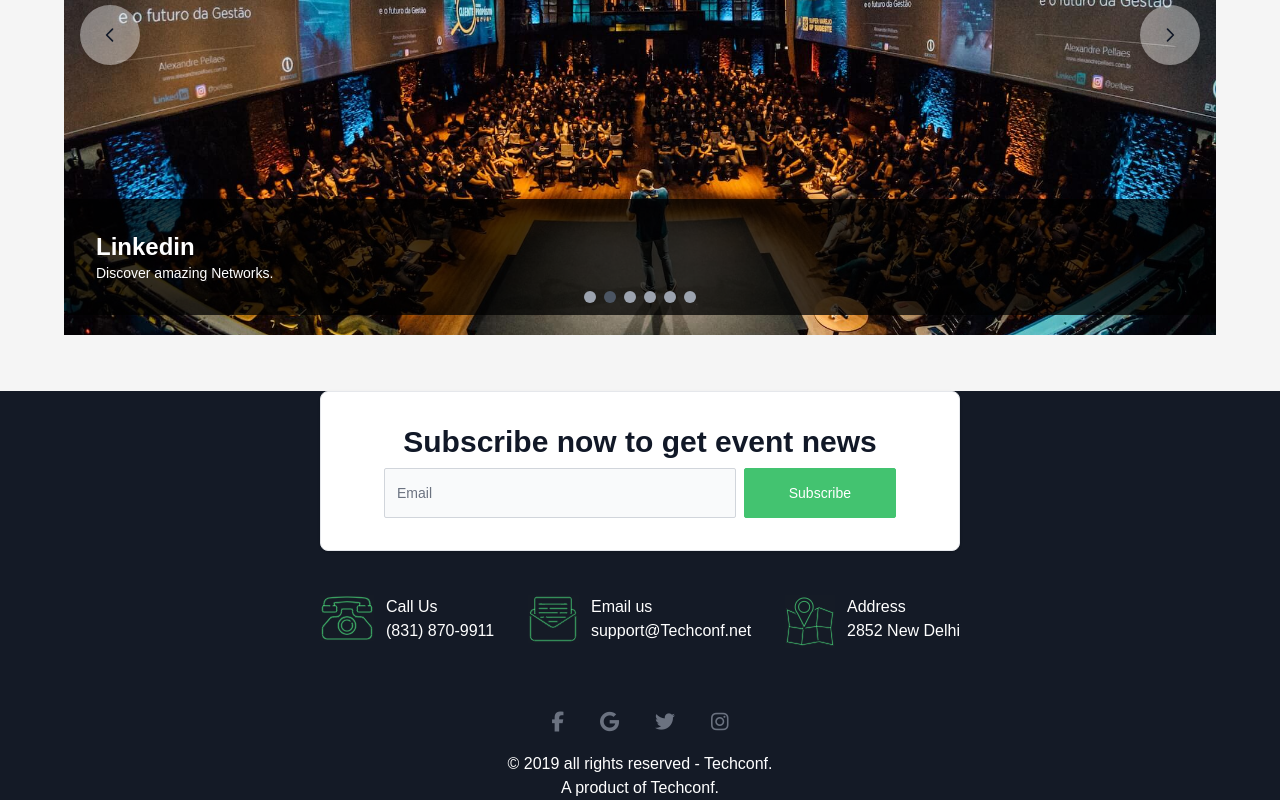
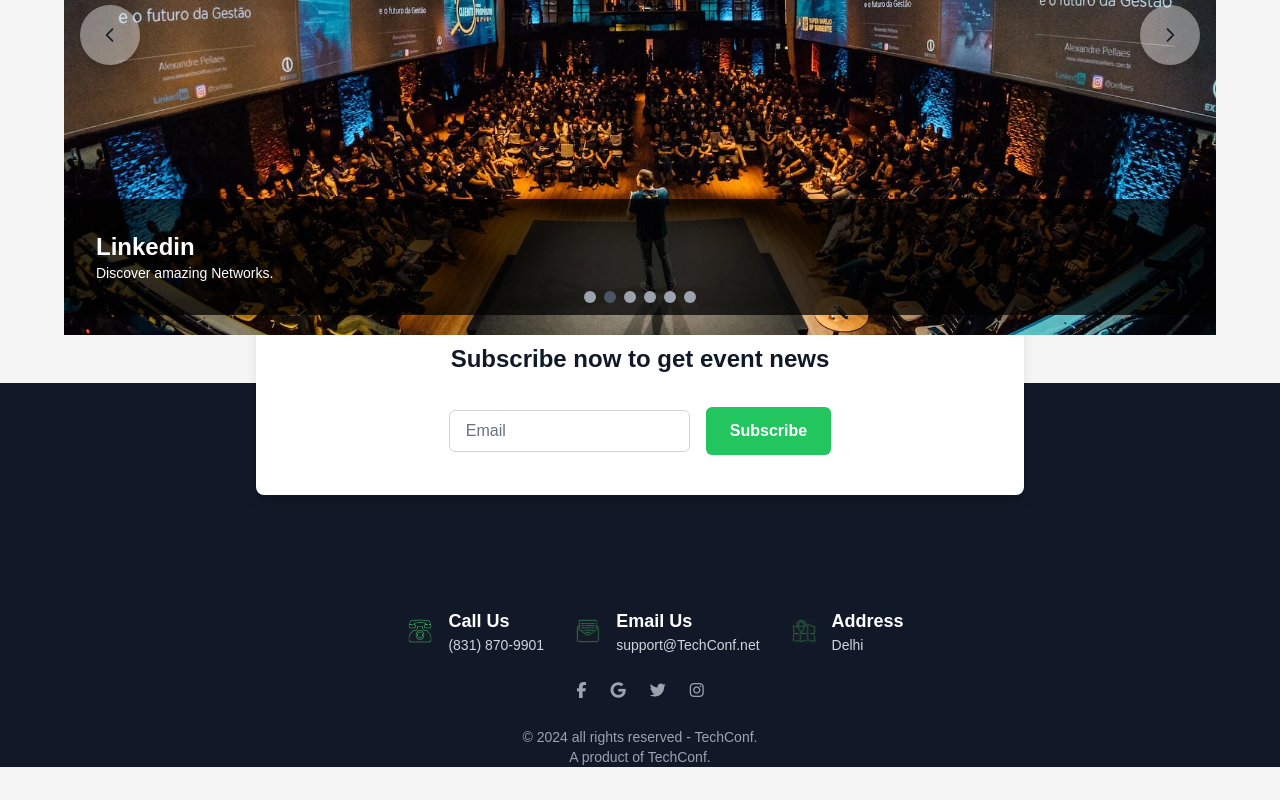
Before and after one commit to Humancodes/Sustainable_Coders_013, a plain HTML site: page index.html in a window 1280 px wide. Shown: the part 6702-7502 px from the top of the page. After the commit the page ends 7469 px from the top, so only its background shows below. Drawn offline with nearby package versions, Linux system fonts and the light colour scheme.

Commit message:
updated footer #29

```diff
--- a/index.html
+++ b/index.html
@@ -6,17 +6,11 @@
     <meta name="viewport" content="width=device-width, initial-scale=1.0" />
     <script src="https://cdn.tailwindcss.com?plugins=forms,typography,aspect-ratio,line-clamp,container-queries"></script>
     <link rel="stylesheet" href="css/style.css" />
-    <link
-      href="https://cdn.jsdelivr.net/npm/flowbite@2.5.2/dist/flowbite.min.css"
-      rel="stylesheet"
-    />
+    <link href="https://cdn.jsdelivr.net/npm/flowbite@2.5.2/dist/flowbite.min.css" rel="stylesheet" />
     <!-- animate.css -->
     <!-- aos -->
     <link href="https://unpkg.com/aos@2.3.1/dist/aos.css" rel="stylesheet">
-     <link
-    rel="stylesheet"
-    href="https://cdnjs.cloudflare.com/ajax/libs/animate.css/4.1.1/animate.min.css"
-  />
+    <link rel="stylesheet" href="https://cdnjs.cloudflare.com/ajax/libs/animate.css/4.1.1/animate.min.css" />
     <link rel="stylesheet" href="css/style.css" />
     <!-- <link href="./output.css" rel="stylesheet" /> -->
     <link rel="stylesheet" href="css/style.css">
@@ -132,33 +126,22 @@
 
     <!-- About Us -->
 
-    <section id="about" class="py-24 bg-white" >
-      <div
-        class="md:flex md:flex-row md:gap-12 w-[90%] sm:w-[80%] lg:w-[75%] mx-auto md:justify-between"
-      >
+    <section id="about" class="py-24 bg-white">
+        <div class="md:flex md:flex-row md:gap-12 w-[90%] sm:w-[80%] lg:w-[75%] mx-auto md:justify-between">
             <div class="flex max-w-[500px] md:max-w-[360px] lg:max-w-[500px] flex-col gap-5 items-center" data-aos-delay="400" data-aos="fade-up">
-          <div
-            class="text-[1.7rem] sm:text-[2rem] md:text-[2.4rem] lg:text-[2.8rem]  font-medium sm:font-semibold lg:font-bold"
-          >
+                <div class="text-[1.7rem] sm:text-[2rem] md:text-[2.4rem] lg:text-[2.8rem]  font-medium sm:font-semibold lg:font-bold">
                     UX, UI, Interaction, Product Design & Research.
                 </div>
                 <p class="text-gray-500 text-[1.02rem] sm:text-[1.1rem]  lg:text-[1.3rem] font-medium ">
-            UX strategy is the plan and approach for a digital product. UX
-            strategies help businesses translate their intended user experience
-            to every touchpoint.
+                    UX strategy is the plan and approach for a digital product. UX strategies help businesses translate their intended user experience to every touchpoint.
                 </p>
                 <p class="text-gray-500 text-[1.02rem] sm:text-[1.1rem] lg:text-[1.3rem] font-medium ">
-            Visual design is the use of imagery, color, and form to enhance
-            usability and improve the user experience.
+                    Visual design is the use of imagery, color, and form to enhance usability and improve the user experience.
                 </p>
             </div>
-        <div
-          class="my-9 md:pl-10 flex flex-col justify-start lg:max-w-[500px] " data-aos-delay="600" data-aos="fade-up"
-        >
+            <div class="my-9 md:pl-10 flex flex-col justify-start lg:max-w-[500px] " data-aos-delay="600" data-aos="fade-up">
                 <div class="text-[1.1rem] sm:text-[1.2rem] md:text-[1.4rem] font-medium md:font-semibold mb-10">EVENT SPONSORS</div>
-          <div
-            class="flex flex-wrap flex-1 gap-6  items-start justify-start"
-          >
+                <div class="flex flex-wrap flex-1 gap-6  items-start justify-start">
                     <img class="text-gray-500 h-8" src="./images/sponser1.svg" alt="" />
                     <img class="text-gray-500 h-8" src="./images/sponser2.svg" alt="" />
                     <img class="text-gray-500 h-8" src="./images/sponser3.svg" alt="" />
@@ -184,68 +167,46 @@
             </h4>
     </section>
     <div class="boxes">
-        <div data-aos="flip-left" data-aos-delay="700" data-aos-duration="1500"class="p-6">
-            <img class="logo"  src="https://mutationmedia.net/FOXECONF/assets/svg/speedometer-icon.svg" />
+        <div data-aos="flip-left" data-aos-delay="700" data-aos-duration="1500" class="p-6">
+            <img class="logo" src="https://mutationmedia.net/FOXECONF/assets/svg/speedometer-icon.svg" />
             <h1 class="box-head">UX Strategy</h1>
             <h1 class="box-para">
                 UX strategy is the plan and approach for a digital product. UX strategies help businesses translate their intended user experience to every touchpoint.
             </h1>
         </div>
         <div data-aos="flip-up" data-aos-delay="700" data-aos-duration="1500">
-          <img
-            class="logo"
-            src="https://mutationmedia.net/FOXECONF/assets/svg/target-icon.svg"
-          />
+            <img class="logo" src="https://mutationmedia.net/FOXECONF/assets/svg/target-icon.svg" />
             <h1 class="box-head">Information Architecture</h1>
             <h1 class="box-para">
-            IA is a blueprint of the design structure which can be generated
-            into wireframes and sitemaps of the project. UX designers use them
-            as the basic materials so that they could plan navigation system.
+                IA is a blueprint of the design structure which can be generated into wireframes and sitemaps of the project. UX designers use them as the basic materials so that they could plan navigation system.
             </h1>
         </div>
         <div data-aos="flip-right" data-aos-delay="700" data-aos-duration="1500">
-          <img
-            class="logo"
-            src="https://mutationmedia.net/FOXECONF/assets/svg/clock-icon.svg"
-          />
+            <img class="logo" src="https://mutationmedia.net/FOXECONF/assets/svg/clock-icon.svg" />
             <h1 class="box-head">Content Strategy</h1>
             <h1 class="box-para">
-            Content strategy focuses on the planning, creation, delivery, and
-            governance of content.
+                Content strategy focuses on the planning, creation, delivery, and governance of content.
             </h1>
         </div>
-        <div data-aos="flip-left" data-aos-delay="700" data-aos-duration="1500" >
-          <img
-            class="logo"
-            src="https://mutationmedia.net/FOXECONF/assets/svg/idea-icon.svg"
-          />
+        <div data-aos="flip-left" data-aos-delay="700" data-aos-duration="1500">
+            <img class="logo" src="https://mutationmedia.net/FOXECONF/assets/svg/idea-icon.svg" />
             <h1 class="box-head">User Research</h1>
             <h1 class="box-para">
-            User research focuses on understanding user behaviors, needs, and
-            motivations through observation techniques.
+                User research focuses on understanding user behaviors, needs, and motivations through observation techniques.
             </h1>
         </div>
-        <div data-aos="flip-up" data-aos-delay="700" data-aos-duration="1500" >
-          <img
-            class="logo"
-            src="https://mutationmedia.net/FOXECONF/assets/svg/settings-icon.svg"
-          />
+        <div data-aos="flip-up" data-aos-delay="700" data-aos-duration="1500">
+            <img class="logo" src="https://mutationmedia.net/FOXECONF/assets/svg/settings-icon.svg" />
             <h1 class="box-head">Visual Design</h1>
             <h1 class="box-para">
-            Visual design is the use of imagery, color, shapes, typography, and
-            form to enhance usability and improve the user experience.
+                Visual design is the use of imagery, color, shapes, typography, and form to enhance usability and improve the user experience.
             </h1>
         </div>
         <div data-aos="flip-right" data-aos-delay="700" data-aos-duration="1500">
-          <img
-            class="logo"
-            src="https://mutationmedia.net/FOXECONF/assets/svg/dollarsun-icon.svg"
-          />
+            <img class="logo" src="https://mutationmedia.net/FOXECONF/assets/svg/dollarsun-icon.svg" />
             <h1 class="box-head">Visual Design</h1>
             <h1 class="box-para">
-            User experience metrics focus on ease of use. Usability is familiar
-            territory and something that UX teams do well so this makes sense as
-            a starting point.
+                User experience metrics focus on ease of use. Usability is familiar territory and something that UX teams do well so this makes sense as a starting point.
             </h1>
         </div>
     </div>
@@ -314,19 +275,12 @@
     <!-- Conference Schedule -->
     <section class="md:max-w-6xl mx-auto md:p-20 md:p-10 p-6" id="schedule">
         <div class="flex flex-col justify-center items-center">
-        <div
-          class="m-8 w-14 bg-blue-100 rounded-full h-14 flex justify-center items-center"
-        >
-          <img
-            class="w-8"
-            src="https://mutationmedia.net/FOXECONF/assets/svg/schedule-icon.svg"
-            alt=""
-          />
+            <div class="m-8 w-14 bg-blue-100 rounded-full h-14 flex justify-center items-center">
+                <img class="w-8" src="https://mutationmedia.net/FOXECONF/assets/svg/schedule-icon.svg" alt="" />
             </div>
             <h2 class="text-2xl md:text-3xl font-bold text-gray-800 text-center">Conference Schedule</h2>
             <p class="text-center text-gray-500 mt-2 lg:px-56 text-center">
-          We are very excited about the program being planned for Events 2019
-          this summer in Cincinati, Ohio.
+                We are very excited about the program being planned for Events 2019 this summer in Cincinati, Ohio.
             </p>
         </div>
 
@@ -424,16 +378,10 @@
     </section>
 
     <!-- Countdown Section with Parallax Scrolling -->
-    <section class="relative w-full py-20 text-white wavy-bg bg-orange bg-img-timer " >
+    <section class="relative w-full py-20 text-white wavy-bg bg-orange bg-img-timer ">
         <div class="flex flex-col justify-center items-center ">
-        <div
-          class="m-8 w-14 bg-blue-50 rounded-full h-14 flex justify-center items-center"
-        >
-          <img
-            class="w-10"
-            src="./images/hhhh.svg"
-            alt=""
-          />
+            <div class="m-8 w-14 bg-blue-50 rounded-full h-14 flex justify-center items-center">
+                <img class="w-10" src="./images/hhhh.svg" alt="" />
             </div>
 
             <p class="text-2xl md:text-3xl font-semibold text-center md:px-24">
@@ -469,8 +417,7 @@
             <!-- Standard Pass -->
             <div class="glassmorphic shadow-lg rounded-lg p-8 border md:py-8 lg:px-24 w-full md:w-96 mx-4 " data-aos-delay="300" data-aos="flip-up">
                 <div class="text-center">
-            <span class="text-sm text-orange uppercase font-semibold"
-              >Standard Pass</span
+                    <span class="text-sm text-orange uppercase font-semibold">Standard Pass</span
             >
             <p class="text-5xl font-bold mt-4 text-gray-800">$129</p>
             <p class="text-gray-500">1 Day ticket</p>
@@ -495,13 +442,7 @@
               <span>Main Event speeches</span>
                     </li>
                     <li class="flex items-center space-x-3">
-              <svg
-                xmlns="http://www.w3.org/2000/svg"
-                fill="none"
-                viewBox="0 0 24 24"
-                stroke="currentColor"
-                class="w-6 h-6 text-orange"
-              >
+                        <svg xmlns="http://www.w3.org/2000/svg" fill="none" viewBox="0 0 24 24" stroke="currentColor" class="w-6 h-6 text-orange">
                 <path
                   stroke-linecap="round"
                   stroke-linejoin="round"
@@ -512,13 +453,7 @@
                         <span>All areas access</span>
                     </li>
                     <li class="flex items-center space-x-3">
-              <svg
-                xmlns="http://www.w3.org/2000/svg"
-                fill="none"
-                viewBox="0 0 24 24"
-                stroke="currentColor"
-                class="w-6 h-6 text-orange"
-              >
+                        <svg xmlns="http://www.w3.org/2000/svg" fill="none" viewBox="0 0 24 24" stroke="currentColor" class="w-6 h-6 text-orange">
                 <path
                   stroke-linecap="round"
                   stroke-linejoin="round"
@@ -531,9 +466,7 @@
                     </ul>
                     <!-- Button -->
                     <div class="text-center mt-8">
-            <button
-              class="neumorphic-btn text-white font-bold py-3 px-6 rounded-lg bg-orange hover:bg-darkorange transition"
-            >
+                        <button class="neumorphic-btn text-white font-bold py-3 px-6 rounded-lg bg-orange hover:bg-darkorange transition">
               Buy ticket
             </button>
                     </div>
@@ -542,8 +475,7 @@
                 <!-- Silver Pass -->
                 <div class="glassmorphic shadow-lg rounded-lg p-8 border md:py-8 lg:px-24 w-full md:w-96 mx-4 " data-aos-delay="300" data-aos="flip-up">
                     <div class="text-center">
-            <span class="text-sm text-secondaryBlue uppercase font-semibold"
-              >Silver Pass</span
+                        <span class="text-sm text-secondaryBlue uppercase font-semibold">Silver Pass</span
             >
             <p class="text-5xl font-bold mt-4 text-gray-800">$329</p>
             <p class="text-gray-500">All Days ticket</p>
@@ -568,13 +500,7 @@
               <span>Main Event speeches</span>
                         </li>
                         <li class="flex items-center space-x-3">
-              <svg
-                xmlns="http://www.w3.org/2000/svg"
-                fill="none"
-                viewBox="0 0 24 24"
-                stroke="currentColor"
-                class="w-6 h-6 text-secondaryBlue"
-              >
+                            <svg xmlns="http://www.w3.org/2000/svg" fill="none" viewBox="0 0 24 24" stroke="currentColor" class="w-6 h-6 text-secondaryBlue">
                 <path
                   stroke-linecap="round"
                   stroke-linejoin="round"
@@ -585,13 +511,7 @@
                             <span>Limited areas access</span>
                         </li>
                         <li class="flex items-center space-x-3">
-              <svg
-                xmlns="http://www.w3.org/2000/svg"
-                fill="none"
-                viewBox="0 0 24 24"
-                stroke="currentColor"
-                class="w-6 h-6 text-secondaryBlue"
-              >
+                            <svg xmlns="http://www.w3.org/2000/svg" fill="none" viewBox="0 0 24 24" stroke="currentColor" class="w-6 h-6 text-secondaryBlue">
                 <path
                   stroke-linecap="round"
                   stroke-linejoin="round"
@@ -604,9 +524,7 @@
                         </ul>
                         <!-- Button -->
                         <div class="text-center mt-8">
-            <button
-              class="neumorphic-btn text-white font-bold py-3 px-6 rounded-lg bg-secondaryBlue hover:bg-darkSecondaryBlue transition"
-            >
+                            <button class="neumorphic-btn text-white font-bold py-3 px-6 rounded-lg bg-secondaryBlue hover:bg-darkSecondaryBlue transition">
               Buy ticket
             </button>
                         </div>
@@ -617,7 +535,7 @@
     <!-- Registration Section -->
     <section class="registration-container bg-cover bg-center flex justify-center items-center">
 
-        <div class="container flex flex-col lg:flex-row justify-between md:justify-evenly items-center h-screen bg-cover bg-center p-6 " >
+        <div class="container flex flex-col lg:flex-row justify-between md:justify-evenly items-center h-screen bg-cover bg-center p-6 ">
 
             <!-- Left Section -->
             <div class="text-white mb-10 md:mb-0 md:max-w-lg text-center lg:text-left">
@@ -725,74 +643,58 @@
     </section>
 
     <!-- FOOTER -->
-    <footer class="mt-2 bg-bgfooter">
-        <div class="w-1/2 m-auto p-4 text-center bg-white border border-black-200 rounded-lg shadow sm:p-8 dark:bg-gray-800 dark:border-gray-700">
-            <h5 class="mb-2 text-3xl font-bold text-gray-900 dark:text-white">
-                Subscribe now to get event news
-            </h5>
-            <form class="flex items-center max-w-lg mx-auto">
-                <label for="voice-search" class="sr-only">Search</label>
-                <div class="w-full">
-                    <input type="text" id="voice-search" class="bg-gray-50 border border-gray-300 text-gray-900 text-sm rounded-sm focus:ring-blue-500 focus:border-blue-500 block w-full py-3.5 dark:bg-gray-700 dark:border-gray-600 dark:placeholder-gray-400 dark:text-white dark:focus:ring-blue-500 dark:focus:border-blue-500"
-                        placeholder="Email" required />
-                </div>
-                <button type="submit" class="inline-flex items-center py-3.5 px-11 ms-2 text-sm font-medium text-white bg-primegreen rounded-sm border border-primegreen hover:bg-hovergreen">
-            Subscribe
-          </button>
+    <footer class="bg-gray-900 text-white clear-both">
+        <!-- Subscription Section -->
+        <div class="w-[90%] sm:w-[80%]  md:w-[70%] lg:w-[60%] lg:h-[12rem] relative bottom-20 shadow-lg mx-auto p-6 flex flex-col justify-center items-center bg-white rounded-lg shadow-lg">
+            <h5 class="mb-8 text-2xl font-bold text-gray-900">Subscribe now to get event news</h5>
+            <form class="flex flex-col sm:flex-row items-center justify-center space-y-4 sm:space-y-0 sm:space-x-4 w-full">
+                <input type="email" class="w-full sm:w-auto px-4 py-2 border border-gray-300 rounded-md text-gray-800" placeholder="Email" required>
+                <button type="submit" class="px-6 py-3 bg-green-500 text-white font-semibold rounded-md hover:bg-green-600 focus:outline-none focus:ring-2 focus:ring-green-500">Subscribe</button>
             </form>
         </div>
-        <div class="flex w-1/2 m-auto justify-between my-11">
-            <div class="flex gap-3">
+
+        <!-- Contact Info Section -->
+        <div class="max-w-4xl mx-auto flex flex-col md:flex-row justify-center pl-8 gap-8 mt-8">
+            <!-- Call Us -->
+            <div class="flex items-center space-x-4">
+                <img src="images/Caller.png" alt="Phone Icon" class="w-6 h-6">
                 <div>
-                    <img src="./images/Caller.png" alt="" />
-                </div>
-                <div>
-                    <p class="text-white">Call Us</p>
-                    <p class="text-white">(831) 870-9911</p>
+                    <p class="text-lg font-semibold">Call Us</p>
+                    <p class="text-sm text-gray-300">(831) 870-9901</p>
                 </div>
             </div>
-            <div class="flex gap-3">
+
+            <!-- Email Us -->
+            <div class="flex items-center space-x-4">
+                <img src="images/email.png" alt="Email Icon" class="w-6 h-6">
                 <div>
-                    <img src="./images/email.png" alt="" />
-                </div>
-                <div>
-                    <p class="text-white">Email us</p>
-                    <p class="text-white">support@Techconf.net</p>
+                    <p class="text-lg font-semibold">Email Us</p>
+                    <p class="text-sm text-gray-300">support@TechConf.net</p>
                 </div>
             </div>
-            <div class="flex gap-3">
+
+            <!-- Address -->
+            <div class="flex items-center space-x-4">
+                <img src="images/map.png" alt="Address Icon" class="w-6 h-6">
                 <div>
-                    <img src="./images/map.png" alt="" />
-                </div>
-                <div>
-                    <p class="text-white">Address</p>
-                    <p class="text-white">2852 New Delhi</p>
+                    <p class="text-lg font-semibold">Address</p>
+                    <p class="text-sm text-gray-300">Delhi</p>
                 </div>
             </div>
         </div>
-        <div class="w-1/2 m-auto flex justify-center">
-            <ul class="p-4 flex gap-9 m-auto text-xl">
-                <li>
-                    <i class="fa-brands fa-facebook-f text-gray-500 hover:text-white"></i>
-                </li>
-                <li>
-                    <i class="fa-brands fa-google text-gray-500 hover:text-white"></i>
-                </li>
-                <li>
-                    <i class="fa-brands fa-twitter text-gray-500 hover:text-white"></i>
-                </li>
-                <li>
-                    <i class="fa-brands fa-instagram text-gray-500 hover:text-white"></i>
-                </li>
-            </ul>
+
+        <!-- Social Icons Section -->
+        <div class="max-w-4xl mx-auto flex justify-center mt-6 space-x-6">
+            <a href="#" class="text-gray-400 hover:text-white"><i class="fa-brands fa-facebook-f"></i></a>
+            <a href="#" class="text-gray-400 hover:text-white"><i class="fa-brands fa-google"></i></a>
+            <a href="#" class="text-gray-400 hover:text-white"><i class="fa-brands fa-twitter"></i></a>
+            <a href="#" class="text-gray-400 hover:text-white"><i class="fa-brands fa-instagram"></i></a>
         </div>
-        <div>
-            <p class="text-white flex justify-center">
-                © 2019 all rights reserved - Techconf.
-            </p>
-            <p class="text-white flex justify-center">
-                A product of Techconf.
-            </p>
+
+        <!-- Footer Text -->
+        <div class="mt-6 text-center text-sm text-gray-400">
+            <p>© 2024 all rights reserved - TechConf.</p>
+            <p>A product of TechConf.</p>
         </div>
     </footer>
 
```
Lines whose indentation alone changed are shown as unchanged.
